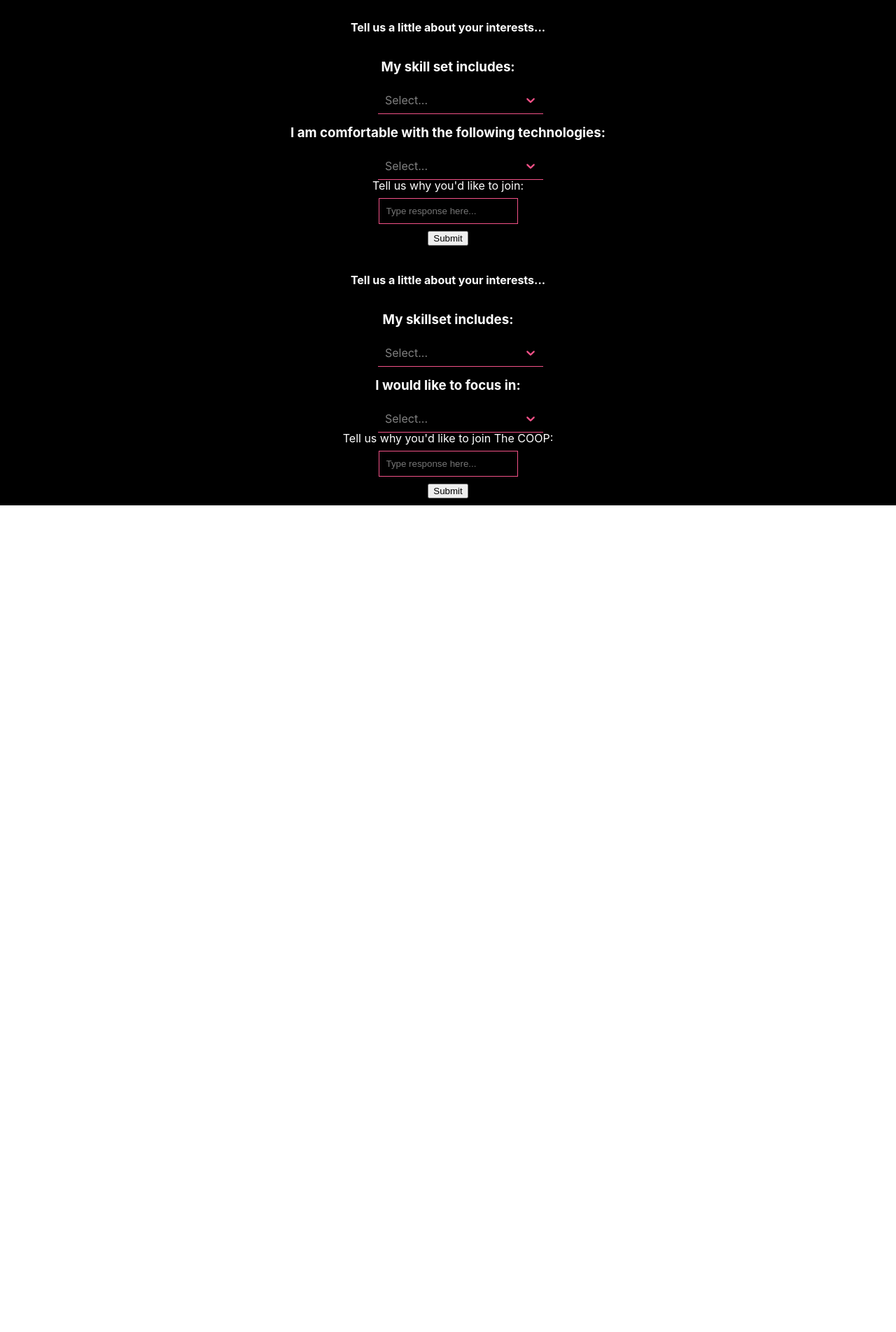
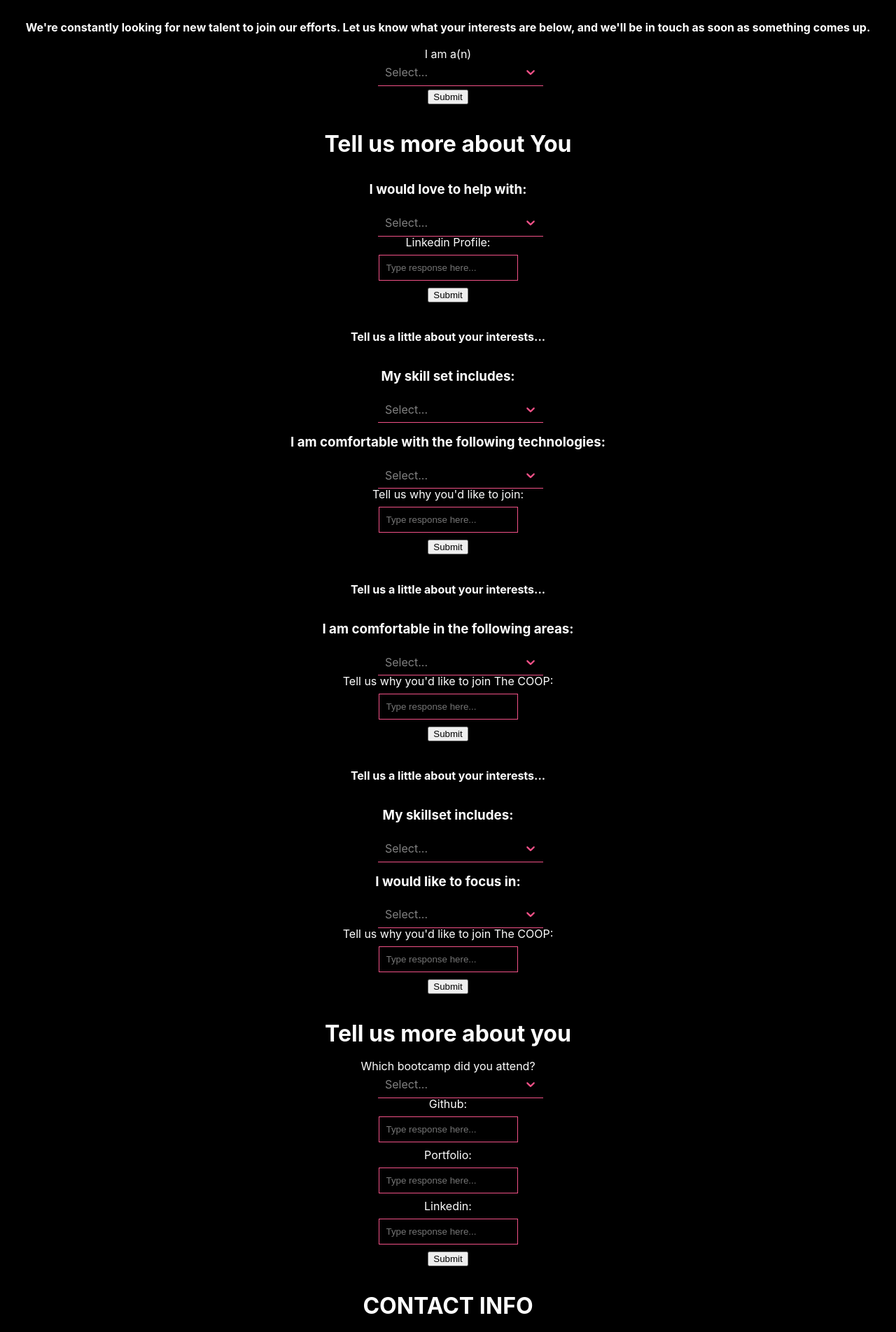
Before and after one commit to theCOOPcc/sign-up-form, a React (Create React App) app: page / in a window 1280 px wide. Shown: the top 1903 px of the page at 70% size. Before the commit the page ends 800 px from the top, so only its background shows below. Built offline with nearby package versions, Linux system fonts and the light colour scheme.

Commit message:
adjust Inputs.SelectField to SelectInput

```diff
--- a/src/App.js
+++ b/src/App.js
@@ -118,30 +118,30 @@ const App = () => {
 	return (
 		<>
 			<div className="App">
-				{/* <ChoosePath newForm={newForm} currentForm={currentForm} setCurrentForm={setCurrentForm} />
-				<MentorForm currentForm={currentForm} setCurrentForm={setCurrentForm} /> */}
+				<ChoosePath newForm={newForm} currentForm={currentForm} setCurrentForm={setCurrentForm} />
+				<MentorForm currentForm={currentForm} setCurrentForm={setCurrentForm} />
 				<EngineerForm
 					currentForm={currentForm}
 					setCurrentForm={setCurrentForm}
 				/>
-				{/* <DataScienceForm
+				<DataScienceForm
 					currentForm={currentForm}
 					setCurrentForm={setCurrentForm}
-				/> */}
+				/>
 				<DesignerForm
 					currentForm={currentForm}
 					setCurrentForm={setCurrentForm}
 				/>
-				{/* <InfoIntakeForm
+				<InfoIntakeForm
 					currentForm={currentForm}
 					setCurrentForm={setCurrentForm}
-				/> */}
-				{/* <ContactForm
+				/>
+				<ContactForm
 					currentForm={currentForm}
 					setCurrentForm={setCurrentForm}
 					addItem={addItem}
 					newForm={newForm}
-				/> */}
+				/>
 			</div>
 {/* <div className="App"> */}
 			{/* <button onClick={refreshList}>Refresh</button>
--- a/src/components/forms/ChoosePath.js
+++ b/src/components/forms/ChoosePath.js
@@ -62,7 +62,7 @@ const ChoosePath = (props) => {
 							</h4>
 						</div>
 
-						<Inputs.SelectField
+						<Inputs.SelectInput
 							options={roleOptions}
 							key={candidatePath.name}
 							label={candidatePath.name}
@@ -70,7 +70,6 @@ const ChoosePath = (props) => {
 							onBlur={setFieldTouched}
 							onChange={setFieldValue}
 						/>
-
 
 						<button style={{ marginTop: "5px" }} type="submit">
 							Submit
--- a/src/components/forms/InfoIntakeForm.js
+++ b/src/components/forms/InfoIntakeForm.js
@@ -55,7 +55,7 @@ const InfoIntakeForm = (props) => {
 					github: values.github,
 					portfolio: values.portfolio,
 				});
-				console.log('info intake', props.currentForm);
+				console.log("info intake", props.currentForm);
 			}}
 			render={({
 				values,
@@ -68,7 +68,8 @@ const InfoIntakeForm = (props) => {
 				<Form>
 					<FormStyle>
 						<h1>Tell us more about you</h1>
-						<Inputs.SelectField
+
+						<Inputs.SelectInput
 							options={bootcampOptions}
 							key={bootcamps.name}
 							label={bootcamps.name}
@@ -77,7 +78,6 @@ const InfoIntakeForm = (props) => {
 							onChange={setFieldValue}
 						/>
 
-
 						<label htmlFor="github">Github: </label>
 						<Inputs.TextInput id="github" name="github"></Inputs.TextInput>
 
@@ -85,7 +85,6 @@ const InfoIntakeForm = (props) => {
 						<Inputs.TextInput
 							id="portfolio"
 							name="portfolio"></Inputs.TextInput>
-
 
 						<label htmlFor="linkedin">Linkedin: </label>
 						<Inputs.TextInput id="linkedin" name="linkedin"></Inputs.TextInput>
```
